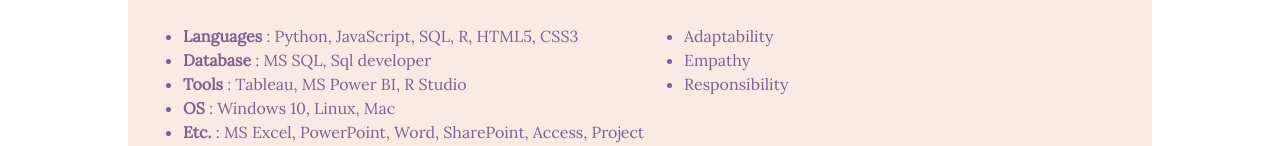
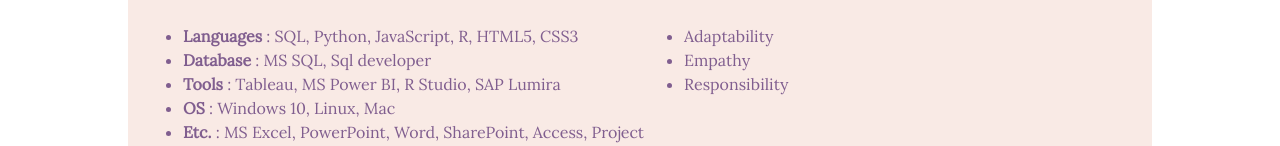
Before and after one commit to jkimbanalyst/jkimbanalyst.github.io, a plain HTML site: page skills.html in a window 1280 px wide. Shown: the part 463-609 px from the top of the page. Drawn offline with Linux system fonts and the light colour scheme.

Commit message:
Update skills.html

```diff
--- a/skills.html
+++ b/skills.html
@@ -33,9 +33,9 @@
 		<article>
 		 <h1> Technical Skills </h1>
 		  <ul>
-			<li> <Strong> Languages </Strong> : Python, JavaScript, SQL, R, HTML5, CSS3 </li>
+			<li> <Strong> Languages </Strong> : SQL, Python, JavaScript, R, HTML5, CSS3 </li>
 			<li> <Strong> Database</Strong>  : MS SQL, Sql developer </li>
-			<li> <Strong> Tools</Strong>     : Tableau, MS Power BI, R Studio </li>
+			<li> <Strong> Tools</Strong>     : Tableau, MS Power BI, R Studio, SAP Lumira </li>
 			<li> <Strong> OS  </Strong>      : Windows 10, Linux, Mac </li>
 			<li> <Strong> Etc.</Strong>      : MS Excel, PowerPoint, Word, SharePoint, Access, Project </li>
 		  </ul>
```
